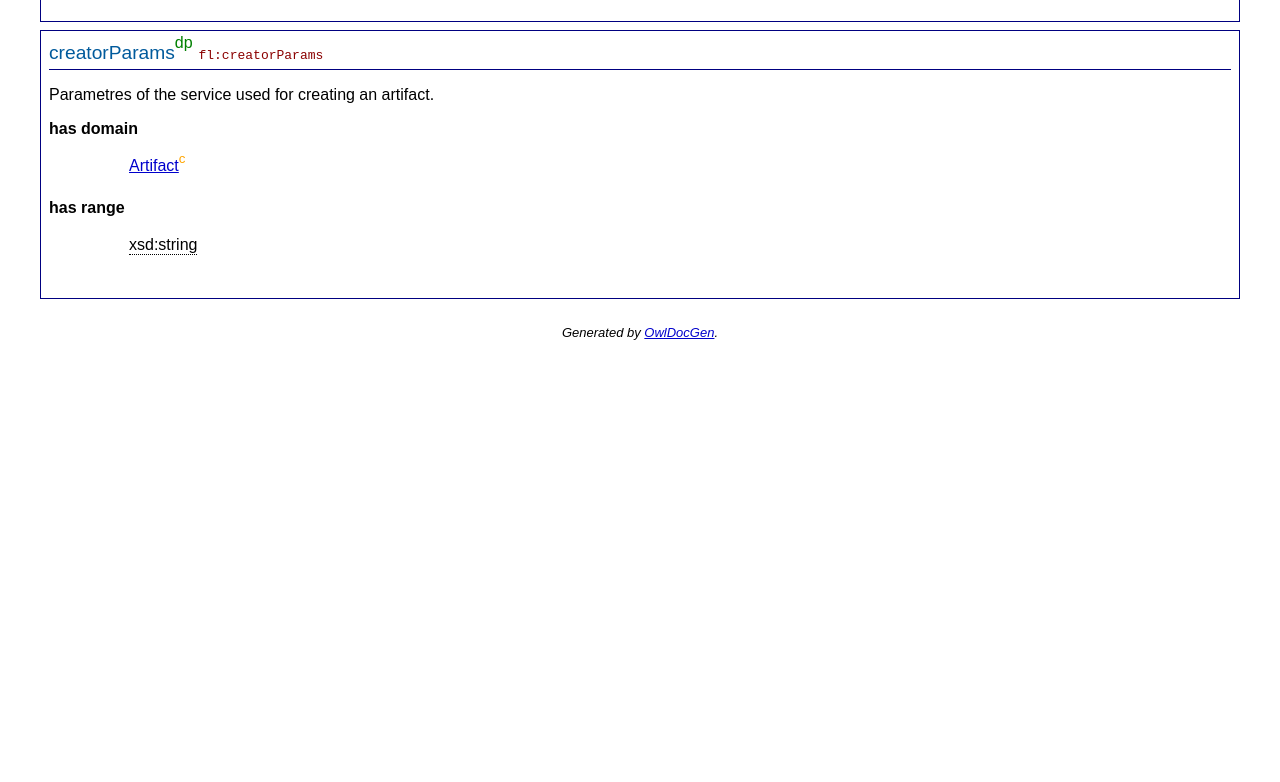
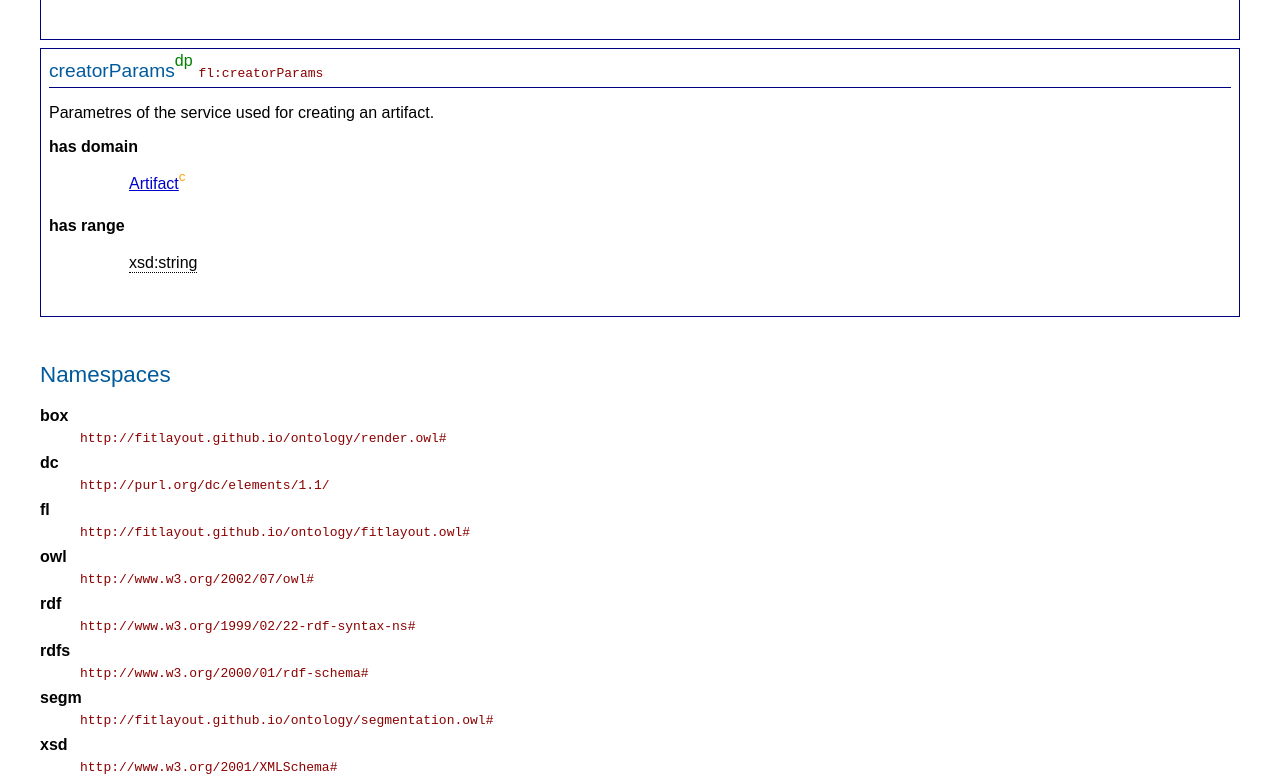
Before and after one commit to FitLayout/FitLayout.github.io, a plain HTML site: page ontology/fitlayout.html in a window 1280 px wide. Shown: the part 2018-2800 px from the top of the page. Before the commit the page ends 2395 px from the top, so only its background shows below. Drawn offline with Linux system fonts and the light colour scheme.

Commit message:
Ontology documentation update

```diff
--- a/ontology/fitlayout.html
+++ b/ontology/fitlayout.html
@@ -142,6 +142,7 @@
 		<li><a href="#classes">Classes</a></li>
 		<li><a href="#object-properties">Object properties</a></li>
 		<li><a href="#datatype-properties">Datatype properties</a></li>
+		<li><a href="#namespaces">Namespaces</a></li>
 	</ol>
 </section>
 
@@ -292,6 +293,29 @@
 
 </section>
 
+
+<section id="namespaces">
+	<h2>Namespaces</h2>
+	<dl>
+		<dt>box</dt>
+		<dd><code>http://fitlayout.github.io/ontology/render.owl#</code></dd>
+		<dt>dc</dt>
+		<dd><code>http://purl.org/dc/elements/1.1/</code></dd>
+		<dt>fl</dt>
+		<dd><code>http://fitlayout.github.io/ontology/fitlayout.owl#</code></dd>
+		<dt>owl</dt>
+		<dd><code>http://www.w3.org/2002/07/owl#</code></dd>
+		<dt>rdf</dt>
+		<dd><code>http://www.w3.org/1999/02/22-rdf-syntax-ns#</code></dd>
+		<dt>rdfs</dt>
+		<dd><code>http://www.w3.org/2000/01/rdf-schema#</code></dd>
+		<dt>segm</dt>
+		<dd><code>http://fitlayout.github.io/ontology/segmentation.owl#</code></dd>
+		<dt>xsd</dt>
+		<dd><code>http://www.w3.org/2001/XMLSchema#</code></dd>
+	</dl>
+</section>
+
 <footer>
 	<p>Generated by <a href="https://github.com/radkovo/OwlDocGen">OwlDocGen</a>.</p>
 </footer>
```
Also changed, not shown: ontology/render.html (+24 -0 lines), ontology/segmentation.html (+24 -0 lines).
